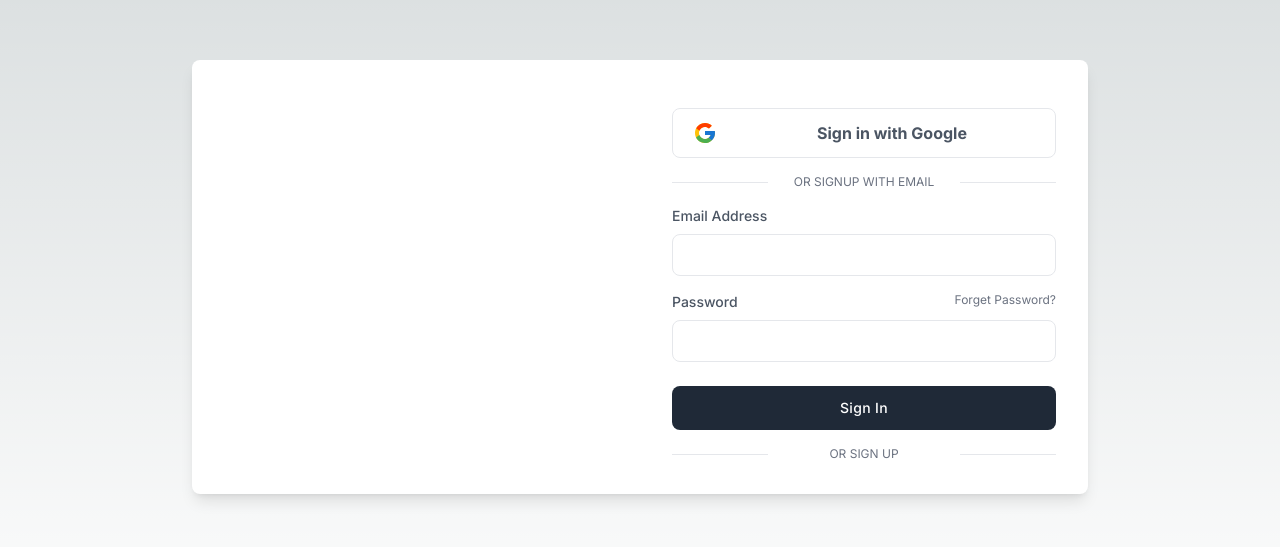
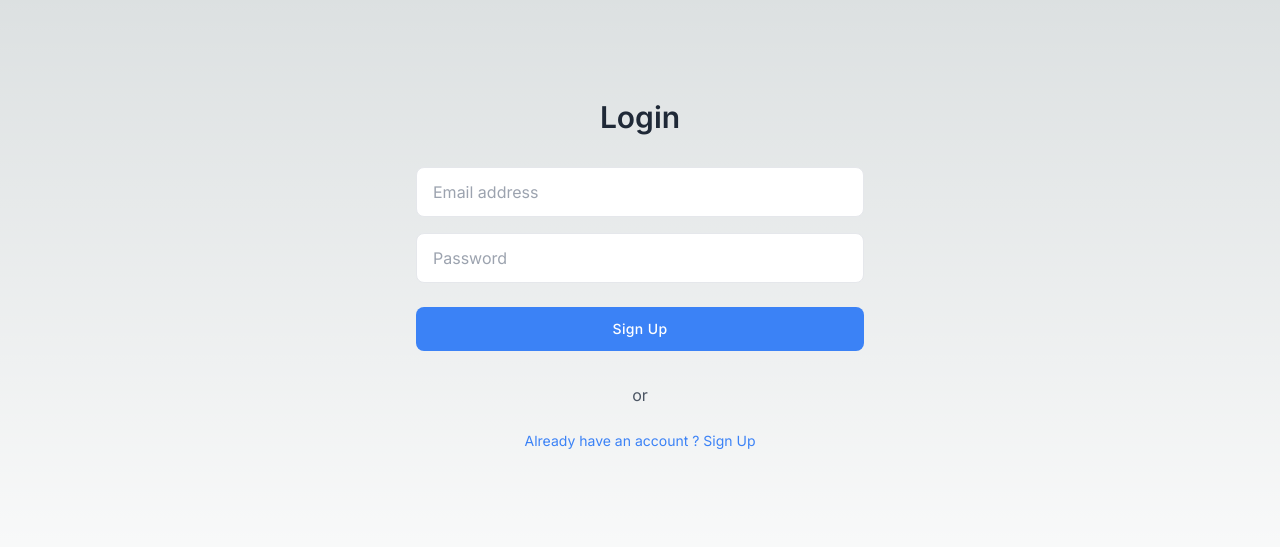
Before and after one commit to AsibHasanRiyad/next-js-auth, a Next.js app: page /login in a window 1280 px wide. Shown: the part 123-670 px from the top of the page. Built offline with nearby package versions, Linux system fonts and the light colour scheme.

Commit message:
login functionality is implemented

```diff
--- a/package.json
+++ b/package.json
@@ -22,6 +22,7 @@
   },
   "devDependencies": {
     "@types/bcryptjs": "^2.4.6",
+    "@types/jsonwebtoken": "^9.0.5",
     "@types/node": "^20",
     "@types/react": "^18",
     "@types/react-dom": "^18",
--- a/src/app/api/users/signup/route.ts
+++ b/src/app/api/users/signup/route.ts
@@ -34,7 +34,7 @@ export async function POST(request: NextRequest){
 
    return NextResponse.json({
     message:'User created successfully',
-    success:'true',
+    success:true,
     savedUser
    })
 
--- a/src/app/login/page.tsx
+++ b/src/app/login/page.tsx
@@ -1,122 +1,121 @@
 "use client";
+import axios from "axios";
 import Link from "next/link";
-import React, { useState } from "react";
+import { useRouter } from "next/navigation";
+import React, { useEffect, useState } from "react";
+import toast, { Toaster } from "react-hot-toast";
+import { DNA } from "react-loader-spinner";
 
-const LoginPage = () => {
-  const [user, setUser] = React.useState({
-    email: "",
-    password: "",
-  });
-  const logIn = async () => {};
-  console.log(user);
+const LogInPage = () => {
+  const router = useRouter();
+  const [errorMessage, setErrorMessage] = useState("");
+  const [loading, setLoading] = React.useState(false);
+  const handelSubmit = async (e: any) => {
+    const toastId = toast.loading("Logging In....");
+    try {
+      setLoading(true);
+      e.preventDefault();
+      const form = e.target;
+      const email = form.email.value;
+      const password = form.password.value;
+      setErrorMessage("");
+      if (password.length < 6) {
+        setErrorMessage("Password should be more than 6 characters");
+        return;
+      } else if (!/[A-Z]/.test(password)) {
+        setErrorMessage("Your Password should have at least one Uppercase");
+        return;
+      } else if (!/[!@#$%^&*]/.test(password)) {
+        setErrorMessage(
+          "Your Password should have at least one special character - !@#$%^&*"
+        );
+        return;
+      } else if (!/[1-9]/.test(password)) {
+        setErrorMessage("Your Password should have at least one number");
+        return;
+      }
+      console.log(email, password);
+      const user = { email, password };
+      console.log(user);
+      const response = await axios.post("/api/users/login", user);
+      console.log("Login Success", response.data);
+      if (response.data.success === true) {
+        toast.success("Logged In...", { id: toastId });
+      }
+      router.push("/profile");
+    } catch (error: any) {
+      console.log("Login failed", error.message);
+      // toast.error(error.message);
+      console.log(error);
+      toast.error("User already Exist", { id: toastId });
+    } finally {
+      setLoading(false);
+    }
+  };
   return (
-    <div className=" min-h-screen flex justify-center items-center">
-      <div className="flex w-full max-w-sm mx-auto overflow-hidden bg-white rounded-lg shadow-lg dark:bg-gray-800 lg:max-w-4xl">
-        <div className="hidden bg-cover lg:block lg:w-1/2"></div>
-
-        <div className="w-full px-6 py-8 md:px-8 lg:w-1/2">
-          <a
-            href="#"
-            className="flex items-center justify-center mt-4 text-gray-600 transition-colors duration-300 transform border rounded-lg dark:border-gray-700 dark:text-gray-200 hover:bg-gray-50 dark:hover:bg-gray-600"
-          >
-            <div className="px-4 py-2">
-              <svg className="w-6 h-6" viewBox="0 0 40 40">
-                <path
-                  d="M36.3425 16.7358H35V16.6667H20V23.3333H29.4192C28.045 27.2142 24.3525 30 20 30C14.4775 30 10 25.5225 10 20C10 14.4775 14.4775 9.99999 20 9.99999C22.5492 9.99999 24.8683 10.9617 26.6342 12.5325L31.3483 7.81833C28.3717 5.04416 24.39 3.33333 20 3.33333C10.7958 3.33333 3.33335 10.7958 3.33335 20C3.33335 29.2042 10.7958 36.6667 20 36.6667C29.2042 36.6667 36.6667 29.2042 36.6667 20C36.6667 18.8825 36.5517 17.7917 36.3425 16.7358Z"
-                  fill="#FFC107"
-                />
-                <path
-                  d="M5.25497 12.2425L10.7308 16.2583C12.2125 12.59 15.8008 9.99999 20 9.99999C22.5491 9.99999 24.8683 10.9617 26.6341 12.5325L31.3483 7.81833C28.3716 5.04416 24.39 3.33333 20 3.33333C13.5983 3.33333 8.04663 6.94749 5.25497 12.2425Z"
-                  fill="#FF3D00"
-                />
-                <path
-                  d="M20 36.6667C24.305 36.6667 28.2167 35.0192 31.1742 32.34L26.0159 27.975C24.3425 29.2425 22.2625 30 20 30C15.665 30 11.9842 27.2359 10.5975 23.3784L5.16254 27.5659C7.92087 32.9634 13.5225 36.6667 20 36.6667Z"
-                  fill="#4CAF50"
-                />
-                <path
-                  d="M36.3425 16.7358H35V16.6667H20V23.3333H29.4192C28.7592 25.1975 27.56 26.805 26.0133 27.9758C26.0142 27.975 26.015 27.975 26.0158 27.9742L31.1742 32.3392C30.8092 32.6708 36.6667 28.3333 36.6667 20C36.6667 18.8825 36.5517 17.7917 36.3425 16.7358Z"
-                  fill="#1976D2"
-                />
-              </svg>
-            </div>
-
-            <span className="w-5/6 px-4 py-3 font-bold text-center">
-              Sign in with Google
-            </span>
-          </a>
-
-          <div className="flex items-center justify-between mt-4">
-            <span className="w-1/5 border-b dark:border-gray-600 lg:w-1/4"></span>
-
-            <a
-              href="#"
-              className="text-xs text-center text-gray-500 uppercase dark:text-gray-400 hover:underline"
-            >
-              or SignUp with email
-            </a>
-
-            <span className="w-1/5 border-b dark:border-gray-400 lg:w-1/4"></span>
-          </div>
-          <div className="mt-4">
-            <label className="block mb-2 text-sm font-medium text-gray-600 dark:text-gray-200">
-              Email Address
-            </label>
+    <section className="">
+      {/* <Toaster /> */}
+      <div className="container flex items-center justify-center min-h-screen px-6 mx-auto">
+        <form onSubmit={handelSubmit} className="w-full max-w-md">
+          <h1 className="mt-3 text-2xl text-center font-semibold text-gray-800 capitalize sm:text-3xl dark:text-white">
+            Login
+          </h1>
+          <div className="relative flex items-center mt-8">
             <input
-              value={user.email}
-              onChange={(e) => setUser({ ...user, email: e.target.value })}
-              id="LoggingEmailAddress"
-              className="block w-full px-4 py-2 text-gray-700 bg-white border rounded-lg dark:bg-gray-800 dark:text-gray-300 dark:border-gray-600 focus:border-blue-400 focus:ring-opacity-40 dark:focus:border-blue-300 focus:outline-none focus:ring focus:ring-blue-300"
               type="email"
+              className="block w-full py-3 text-gray-700 bg-white border rounded-lg px-4 dark:bg-gray-900 dark:text-gray-300 dark:border-gray-600 focus:border-blue-400 dark:focus:border-blue-300 focus:ring-blue-300 focus:outline-none focus:ring focus:ring-opacity-40"
+              placeholder="Email address"
+              name="email"
+              required
             />
           </div>
 
-          <div className="mt-4">
-            <div className="flex justify-between">
-              <label className="block mb-2 text-sm font-medium text-gray-600 dark:text-gray-200">
-                Password
-              </label>
-              <a
-                href="#"
-                className="text-xs text-gray-500 dark:text-gray-300 hover:underline"
-              >
-                Forget Password?
-              </a>
-            </div>
-
+          <div className="relative flex items-center mt-4">
             <input
-              value={user.password}
-              onChange={(e) => setUser({ ...user, password: e.target.value })}
-              id="loggingPassword"
-              className="block w-full px-4 py-2 text-gray-700 bg-white border rounded-lg dark:bg-gray-800 dark:text-gray-300 dark:border-gray-600 focus:border-blue-400 focus:ring-opacity-40 dark:focus:border-blue-300 focus:outline-none focus:ring focus:ring-blue-300"
               type="password"
+              className="block w-full px-4 py-3 text-gray-700 bg-white border rounded-lg dark:bg-gray-900 dark:text-gray-300 dark:border-gray-600 focus:border-blue-400 dark:focus:border-blue-300 focus:ring-blue-300 focus:outline-none focus:ring focus:ring-opacity-40"
+              placeholder="Password"
+              name="password"
+              required
             />
           </div>
 
           <div className="mt-6">
             <button
-              onClick={logIn}
-              className="w-full px-6 py-3 text-sm font-medium tracking-wide text-white capitalize transition-colors duration-300 transform bg-gray-800 rounded-lg hover:bg-gray-700 focus:outline-none focus:ring focus:ring-gray-300 focus:ring-opacity-50"
+              type="submit"
+              className="w-full px-6 py-3 text-sm font-medium tracking-wide text-white capitalize transition-colors duration-300 transform bg-blue-500 rounded-lg hover:bg-blue-400 focus:outline-none focus:ring focus:ring-blue-300 focus:ring-opacity-50"
             >
-              Sign In
+              {loading ? (
+                <div className=" flex justify-center items-center">
+                  <DNA
+                    visible={true}
+                    height="30"
+                    width="30"
+                    ariaLabel="dna-loading"
+                    wrapperStyle={{}}
+                    wrapperClass="dna-wrapper"
+                  />
+                </div>
+              ) : (
+                "Sign Up"
+              )}
             </button>
+            <h1 className=" text-center text-red-500 py-2">{errorMessage}</h1>
+
+            <p className="mt-4 text-center text-gray-600 dark:text-gray-400">
+              or
+            </p>
+
+            <div className="mt-6 text-center ">
+              <div className="text-sm mb-4 text-blue-500 hover:underline dark:text-blue-400">
+                Already have an account ? <Link href={"/signup"}>Sign Up</Link>
+              </div>
+            </div>
           </div>
-
-          <div className="flex items-center justify-between mt-4">
-            <span className="w-1/5 border-b dark:border-gray-600 md:w-1/4"></span>
-
-            <Link
-              href="/signup"
-              className="text-xs text-gray-500 uppercase dark:text-gray-400 hover:underline"
-            >
-              or sign up
-            </Link>
-
-            <span className="w-1/5 border-b dark:border-gray-600 md:w-1/4"></span>
-          </div>
-        </div>
+        </form>
       </div>
-    </div>
+    </section>
   );
 };
 
-export default LoginPage;
+export default LogInPage;
--- a/src/app/signup/page.tsx
+++ b/src/app/signup/page.tsx
@@ -46,7 +46,7 @@ const SignUpPage = () => {
       console.log(user);
       const response = await axios.post("/api/users/signup", user);
       console.log("signUp Success", response.data);
-      if (response.data.success === 'true') {
+      if (response.data.success === true) {
         toast.success("Logged In...", { id: toastId });
       }
       router.push("/login");
@@ -136,32 +136,6 @@ const SignUpPage = () => {
               or
             </p>
 
-            <button
-              // onClick={handelGoogleSignIn}
-              className="flex items-center justify-center w-full px-6 py-3 mt-4 text-gray-600 transition-colors duration-300 transform border rounded-lg dark:border-gray-700 dark:text-gray-200 hover:bg-gray-50 dark:hover:bg-gray-600"
-            >
-              <svg className="w-6 h-6 mx-2" viewBox="0 0 40 40">
-                <path
-                  d="M36.3425 16.7358H35V16.6667H20V23.3333H29.4192C28.045 27.2142 24.3525 30 20 30C14.4775 30 10 25.5225 10 20C10 14.4775 14.4775 9.99999 20 9.99999C22.5492 9.99999 24.8683 10.9617 26.6342 12.5325L31.3483 7.81833C28.3717 5.04416 24.39 3.33333 20 3.33333C10.7958 3.33333 3.33335 10.7958 3.33335 20C3.33335 29.2042 10.7958 36.6667 20 36.6667C29.2042 36.6667 36.6667 29.2042 36.6667 20C36.6667 18.8825 36.5517 17.7917 36.3425 16.7358Z"
-                  fill="#FFC107"
-                />
-                <path
-                  d="M5.25497 12.2425L10.7308 16.2583C12.2125 12.59 15.8008 9.99999 20 9.99999C22.5491 9.99999 24.8683 10.9617 26.6341 12.5325L31.3483 7.81833C28.3716 5.04416 24.39 3.33333 20 3.33333C13.5983 3.33333 8.04663 6.94749 5.25497 12.2425Z"
-                  fill="#FF3D00"
-                />
-                <path
-                  d="M20 36.6667C24.305 36.6667 28.2167 35.0192 31.1742 32.34L26.0159 27.975C24.3425 29.2425 22.2625 30 20 30C15.665 30 11.9842 27.2359 10.5975 23.3784L5.16254 27.5659C7.92087 32.9634 13.5225 36.6667 20 36.6667Z"
-                  fill="#4CAF50"
-                />
-                <path
-                  d="M36.3425 16.7358H35V16.6667H20V23.3333H29.4192C28.7592 25.1975 27.56 26.805 26.0133 27.9758C26.0142 27.975 26.015 27.975 26.0158 27.9742L31.1742 32.3392C30.8092 32.6708 36.6667 28.3333 36.6667 20C36.6667 18.8825 36.5517 17.7917 36.3425 16.7358Z"
-                  fill="#1976D2"
-                />
-              </svg>
-
-              <span className="mx-2">Sign in with Google</span>
-            </button>
-
             <div className="mt-6 text-center ">
               <div className="text-sm mb-4 text-blue-500 hover:underline dark:text-blue-400">
                 Already have an account ? <Link href={"/login"}>Sign In</Link>
```
Also changed, not shown: src/app/api/users/login/route.ts (+31 -6 lines), 1 other file (tests, documents, lock files or other folders).
